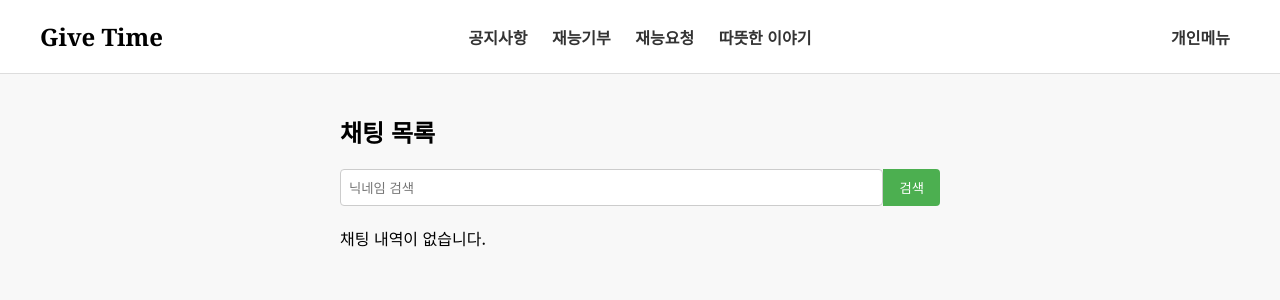
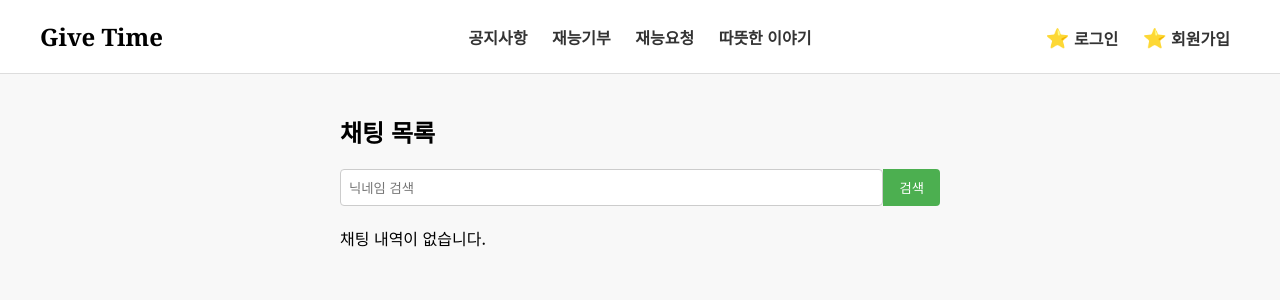
Before and after one commit to YHFTF/Givetime, a Django app: template chat/templates/chat/list.html in a window 1280 px wide. Shown: the top 300 px of the page. Run offline with Django 5.2, Linux system fonts and the light colour scheme; the template is opened without the code that fills it, so the values that code supplies are empty; parts of the project's set-up code (start-up, migrations or seed data) failed here and were passed over.

Commit message:
메뉴 수정

```diff
--- a/main/templates/main/header.html
+++ b/main/templates/main/header.html
@@ -357,9 +357,9 @@
       </div>
       <div class="nav-right">
         <nav>
+          {% if user.is_authenticated %}
           <a href="#" id="personalMenuToggle">개인메뉴</a>
           <div id="personalMenu" class="personal-menu">
-            {% if user.is_authenticated %}
             <!-- 로그인 후 -->
             <a href="#" id="logoutBtn">
               <span style="font-size: 1.2em">⭐</span> 로그아웃
@@ -379,14 +379,16 @@
               <span style="color:red;font-weight:bold;position:absolute;top:-5px;right:-10px;">{{ unread_notifications }}</span>
               {% endif %}
             </a>
-            {% else %}
-            <!-- 로그인 전 -->
-            <a href="#" onclick="openLoginModal()">⭐로그인</a>
-            <a href="#" onclick="openSignupModal()">
-              <span style="font-size: 1.2em">⭐</span> 회원가입
-            </a>
-            {% endif %}
           </div>
+          {% else %}
+          <!-- 로그인 전 -->
+          <a href="#" onclick="openLoginModal()">
+            <span style="font-size: 1.2em">⭐</span> 로그인
+          </a>
+          <a href="#" onclick="openSignupModal()">
+            <span style="font-size: 1.2em">⭐</span> 회원가입
+          </a>
+          {% endif %}
         </nav>
       </div>
     </header>
```
